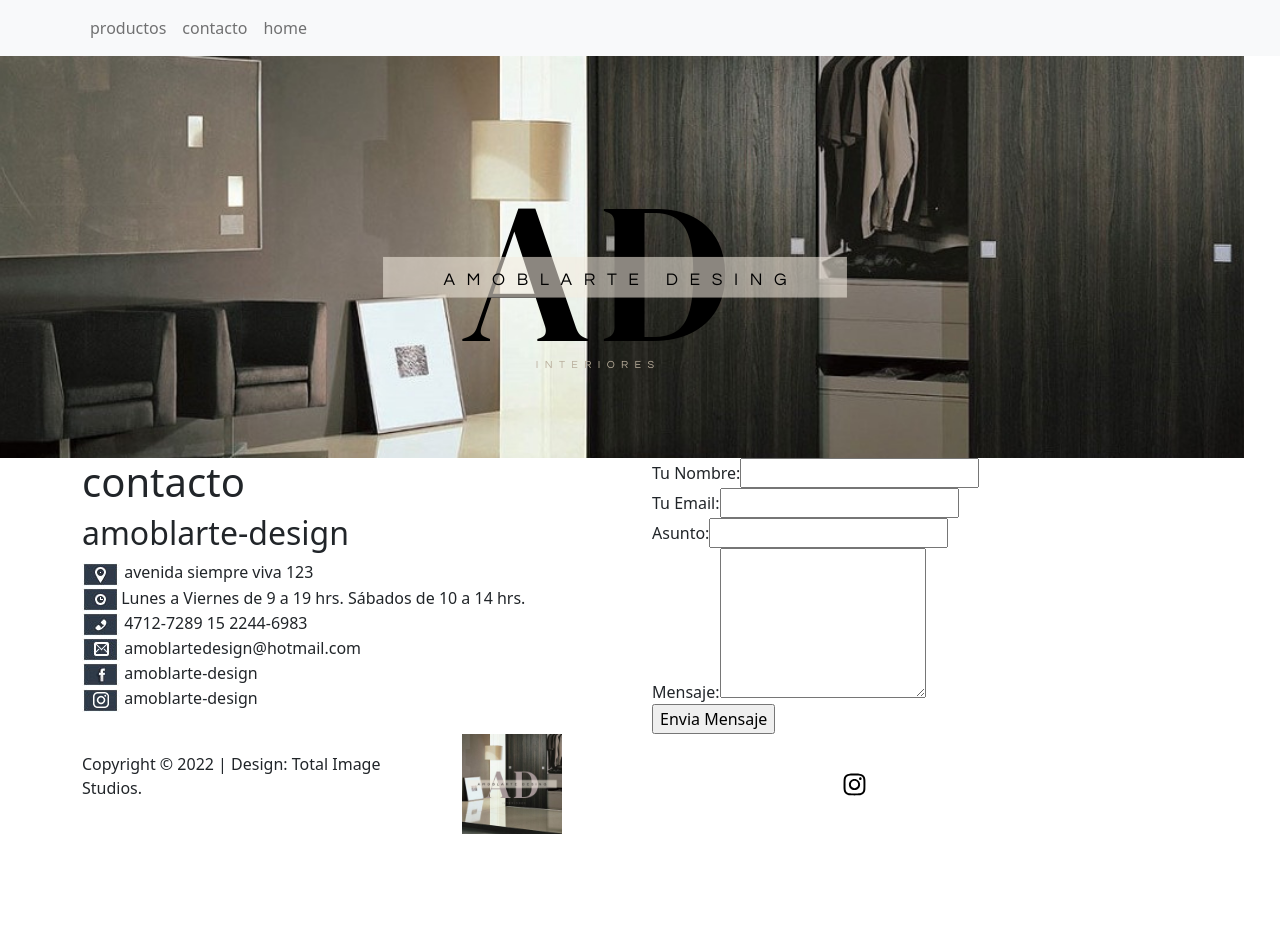
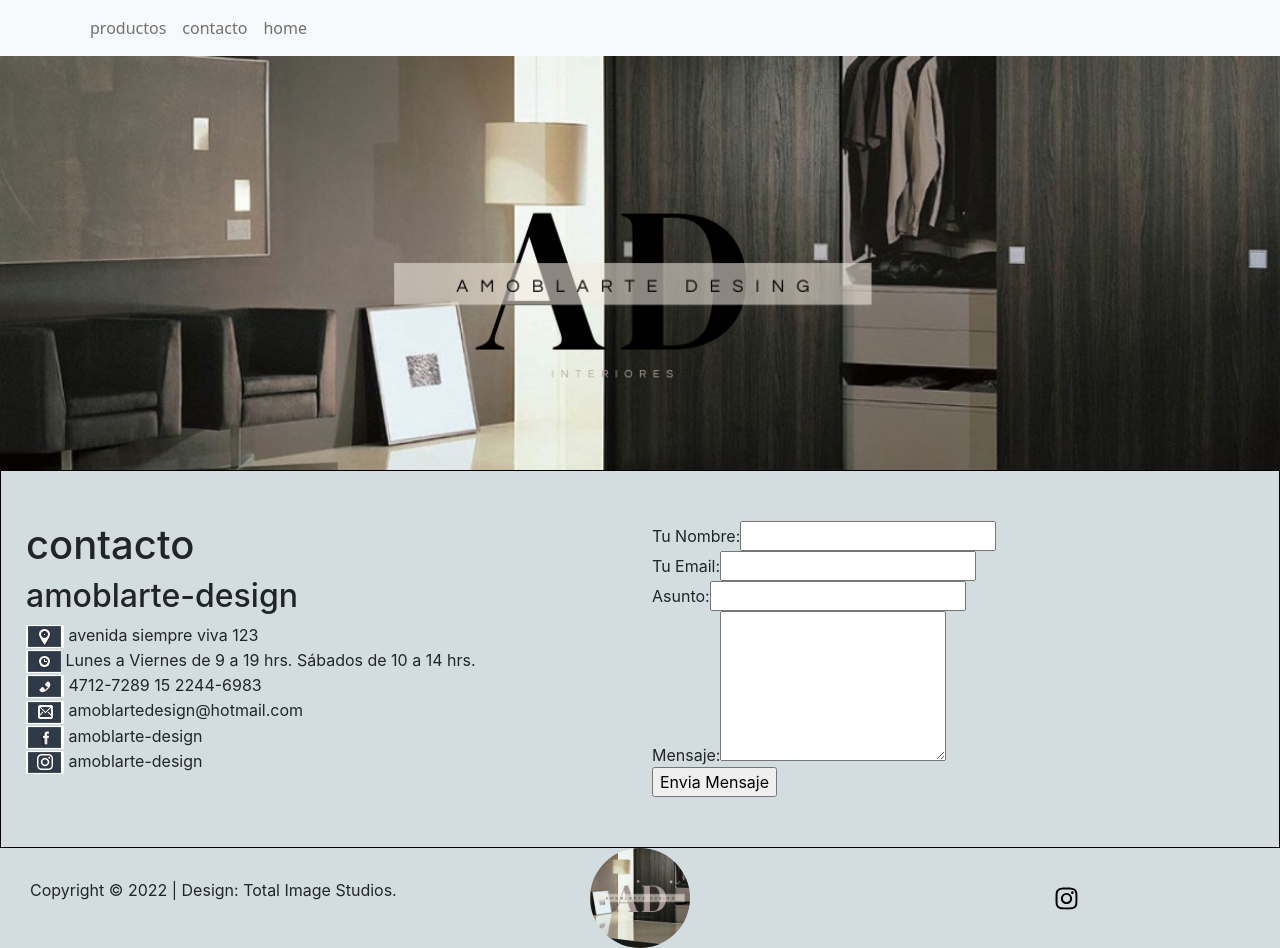
Before and after one commit to juan054/amoblarte.design, a website: page index2contacto.html in a window 1280 px wide. Before the commit the page ends 834 px from the top, so only its background shows below. Drawn offline with nearby package versions, Linux system fonts and the light colour scheme; a web font is replaced by a local one.

Commit message:
arreglito

```diff
--- a/index2contacto.html
+++ b/index2contacto.html
@@ -4,7 +4,7 @@
     <meta charset="UTF-8">
     <meta http-equiv="X-UA-Compatible" content="IE=edge">
     <meta name="viewport" content="width=device-width, initial-scale=1.0">
-    <link rel="stylesheet" href="estilo.css">
+    <link rel="stylesheet" href="css/estilos.css">
     <link href="https://cdn.jsdelivr.net/npm/bootstrap@5.0.2/dist/css/bootstrap.min.css" rel="stylesheet" integrity="sha384-EVSTQN3/azprG1Anm3QDgpJLIm9Nao0Yz1ztcQTwFspd3yD65VohhpuuCOmLASjC" crossorigin="anonymous">
     <link rel="preconectar" href="https://fonts.googleapis.com">
     <link rel="preconectar" href="https://fonts.gstatic.com" crossorigin>
```
Also changed, not shown: index3cocina.html (+1 -1 lines), index4placard.html (+1 -1 lines), index5decks.html (+1 -1 lines), index6vanitory.html (+1 -1 lines), index7productos.html (+1 -1 lines).
